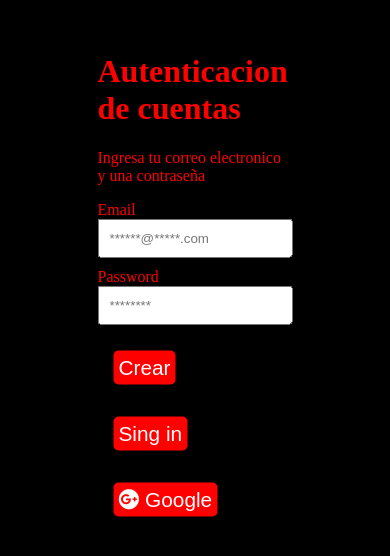
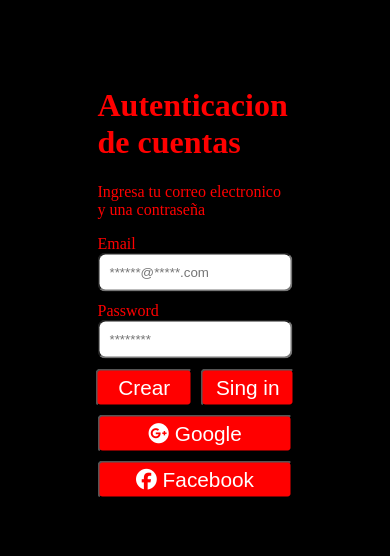
Before and after one commit to garriva5/Autentificacion-prueba, a plain HTML site: page index.html in a window 390 px wide. Shown: the part 140-696 px from the top of the page. Drawn offline with Linux system fonts and the light colour scheme; no server answers.

Commit message:
nuevo reguistro facebook

```diff
--- a/css styles/index.css
+++ b/css styles/index.css
@@ -19,53 +19,53 @@ body{
 header{
     text-align: right;
     padding: 1rem 1rem;
-
 }
 
+
+/*-------------------------inputs-----------------*/
 .sing-in {
     position: absolute;
     top: 50%;
     left: 50%;
     transform: translate(-50%, -50%);
+
   }
 
   .sing-in input {
     width: 100%;
     padding: 10px;
     margin-bottom: 10px;
+    border-radius: .5rem;
   }
 
 
+  /*-----------------------Todos los Botones----------*/
 .boton {
     background-color: rgb(255, 0, 0);
     color: var(--blanco); /* EL PADDING ES PARA PONER COMO UN MARGEN O SEPARACION EN TODAS LAS DIRECCIOES*/
-    margin-top: 2rem;
     font-size: 1.3rem;
-    border: none;
-    margin: 2rem 3rem;
     border-radius: 5px;
     padding: 5px;
 }
-
 .boton:hover{
     background-color: rgba(255, 0, 0, 0.462);
+}
+
+.primerosbotones{
+    display: grid;
+    grid-template-columns: 50% 48%;
+    column-gap: .5rem;
+    justify-content: center;
+}
+
+.botonesGandF{
+    display: grid;
+    grid-template-rows: 1fr 1fr;
+    margin-top: .5rem;
+    row-gap: .5rem;
 
 }
 
-@media (max-width: 468px) {
-    .boton{
-        margin: 1rem 1rem;
-        margin-top: 1rem;
-    }
- }
-
- @media (max-width: 780px) {
-    .boton{
-        margin: 1rem 1rem;
-        margin-top: 1rem;
-    }
-
-  }
 
 .hide{
     display: none;
@@ -77,3 +77,13 @@ header{
     left: 50%;
     transform: translate(-50%, -50%);
 }
+
+
+
+
+
+
+/* display: grid;
+        grid-template-columns: 50% 50%;
+        grid-template-rows: auto auto 20rem;
+        column-gap: 1rem; */
--- a/index.html
+++ b/index.html
@@ -26,9 +26,16 @@
                     <input  type="password" id="pass" value="" placeholder="******** ">
                     <br>
 
+                <div class="primerosbotones">
                     <button id ="crear" class="boton">Crear</button>
                     <button id = "log" class="boton" >Sing in</button>
+                </div>
+
+
+                <div class="botonesGandF">
                     <button id = "google" class="boton" type="image"><i class="fa-brands fa-google-plus"></i> Google</button>
+                    <button id = "facebook" class="boton" type="image"><i class="fa-brands fa-facebook"></i> Facebook</button>
+                </div>
 
 
             </div>
--- a/js/CDN.js
+++ b/js/CDN.js
@@ -7,6 +7,7 @@ import {
     signOut,
     GoogleAuthProvider,
     signInWithPopup,
+    FacebookAuthProvider,
 } from "https://www.gstatic.com/firebasejs/9.16.0/firebase-auth.js";
 
 const firebaseConfig = {
@@ -20,6 +21,7 @@ const firebaseConfig = {
 };
 
 const providergoogle = new GoogleAuthProvider();
+const providerfacebook = new FacebookAuthProvider();
 
 const app = initializeApp(firebaseConfig);
 const auth = getAuth(app);
@@ -33,6 +35,7 @@ const cerrar = document.getElementById("cerrar");
 const div = document.getElementById("inicio");
 const divOcultar = document.getElementById("ocultar");
 const gog = document.getElementById("google");
+const face = document.getElementById("facebook");
 
 //crear un usuario nuevo
 
@@ -98,7 +101,6 @@ cerrar.addEventListener("click", function () {
         });
 });
 
-
 gog.addEventListener("click", function () {
     signInWithPopup(auth, providergoogle)
         .then((result) => {
@@ -120,3 +122,28 @@ gog.addEventListener("click", function () {
             // ...
         });
 });
+
+face.addEventListener("click", function () {
+    signInWithPopup(auth, providerfacebook)
+        .then((result) => {
+            // The signed-in user info.
+            const user = result.user;
+            // This gives you a Facebook Access Token. You can use it to access the Facebook API.
+            const credential =
+                FacebookAuthProvider.credentialFromResult(result);
+            const accessToken = credential.accessToken;
+            // ...
+        })
+        .catch((error) => {
+            // Handle Errors here.
+            const errorCode = error.code;
+            const errorMessage = error.message;
+            // The email of the user's account used.
+            const email = error.customData.email;
+            // The AuthCredential type that was used.
+            const credential = FacebookAuthProvider.credentialFromError(error);
+            // ...
+        });
+});
+
+// https://pruebas-cf6a8.firebaseapp.com/__/auth/handler
```
